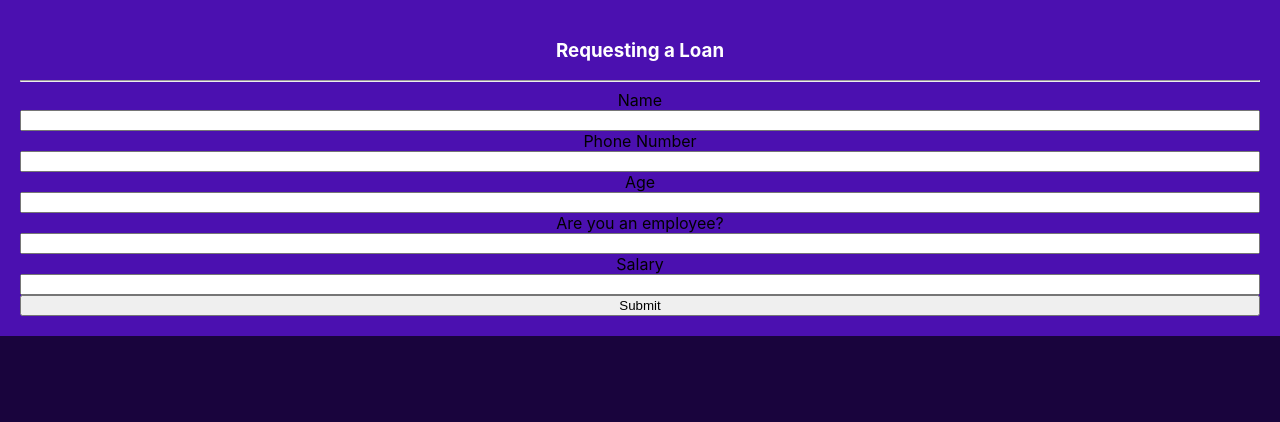
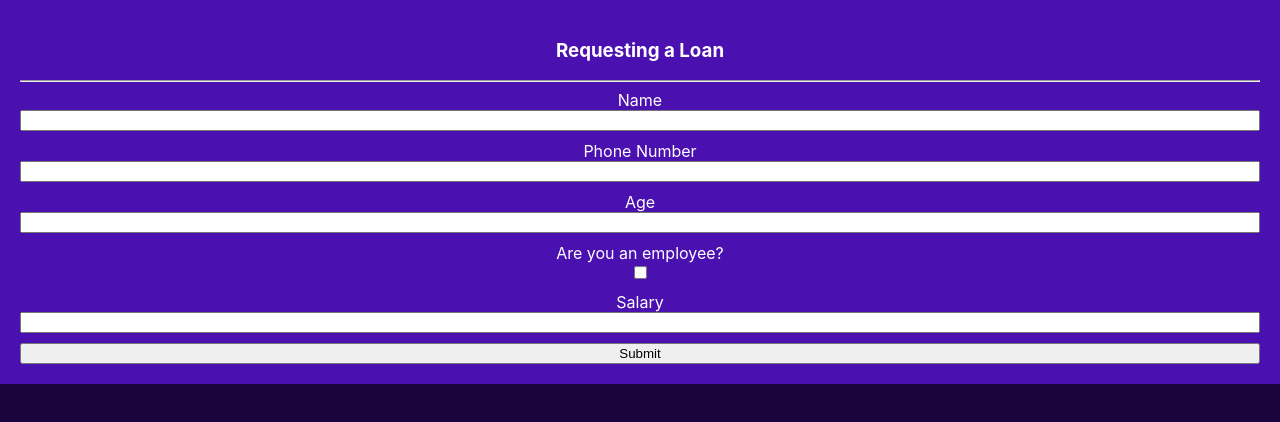
Before and after one commit to Mo3aaath/loan-app, a React (Create React App) app: page / in a window 1280 px wide. Shown: the top 422 px of the page. Built offline with nearby package versions, Linux system fonts and the light colour scheme.

Commit message:
created InputContainer.js

```diff
--- /dev/null
+++ b/src/InputContainer.js
@@ -0,0 +1,8 @@
+export default function InputContainer({ label, type }) {
+  return (
+    <div style={{ display: "flex", flexDirection: "column", paddingBottom: "10px"}}>
+      <label style={{ color: "white" }}>{label}</label>
+      <input type={type}></input>
+    </div>
+  );
+}
--- a/src/LoanForm.js
+++ b/src/LoanForm.js
@@ -1,3 +1,5 @@
+import InputContainer from "./InputContainer";
+
 export default function LoanForm() {
   return (
     <div
@@ -13,16 +15,11 @@ export default function LoanForm() {
         <h3 style={{ color: "white" }}>Requesting a Loan</h3>
         <hr></hr>
         <div style={{ display: "flex", flexDirection: "column" }}>
-          <label>Name</label>
-          <input></input>
-          <label>Phone Number</label>
-          <input></input>
-          <label>Age</label>
-          <input></input>
-          <label>Are you an employee?</label>
-          <input></input>
-          <label>Salary</label>
-          <input></input>
+          <InputContainer label={"Name"} type={"text"} />
+          <InputContainer label={"Phone Number"} type={"number"} />
+          <InputContainer label={"Age"} type={"number"} />
+          <InputContainer label={"Are you an employee?"} type={"checkbox"} />
+          <InputContainer label={"Salary"} type={"number"} />
           <button type="submit">Submit</button>
         </div>
       </form>
```
